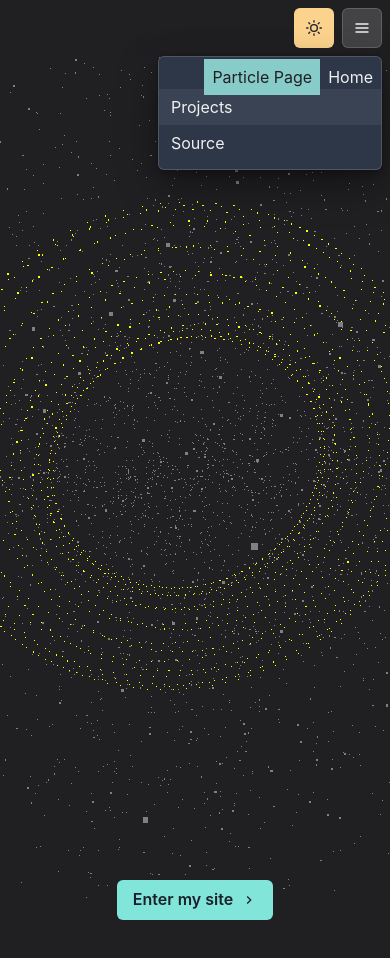
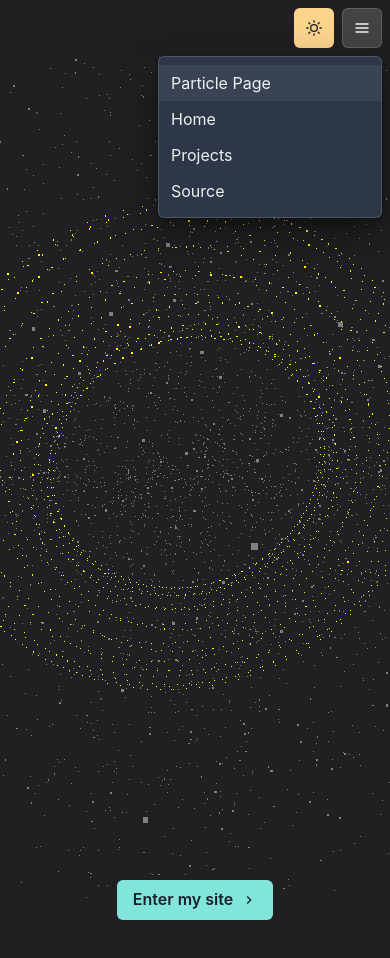
Before and after one commit to akumar23/aryankumar.io, a Next.js app: page / in a window 390 px wide. Both pictures are taken after a click on the button 362 px from the left and 28 px from the top of the page. Shown: the top 958 px of the page. Built offline with nearby package versions, Linux system fonts and the light colour scheme.

Commit message:
fixed navbar on mobile

```diff
--- a/components/navbar.js
+++ b/components/navbar.js
@@ -101,13 +101,13 @@ const Navbar = props => {
                 aria-label="Options"
               />
               <MenuList>
-                <LinkItem href="/" path={path}>
-                    Particle Page
-                </LinkItem>
-                <LinkItem href="/home" path={path}>
-                    Home
-                </LinkItem>
-                <NextLink href="/Projects" passHref>
+                <NextLink href="/" path={path}>
+                <MenuItem as={Link}>Particle Page</MenuItem>
+                </NextLink>
+                <NextLink href="/home" path={path}>
+                    <MenuItem as={Link}>Home</MenuItem>
+                </NextLink>
+                <NextLink href="/projects" passHref>
                   <MenuItem as={Link}>Projects</MenuItem>
                 </NextLink>
                 <MenuItem
```
